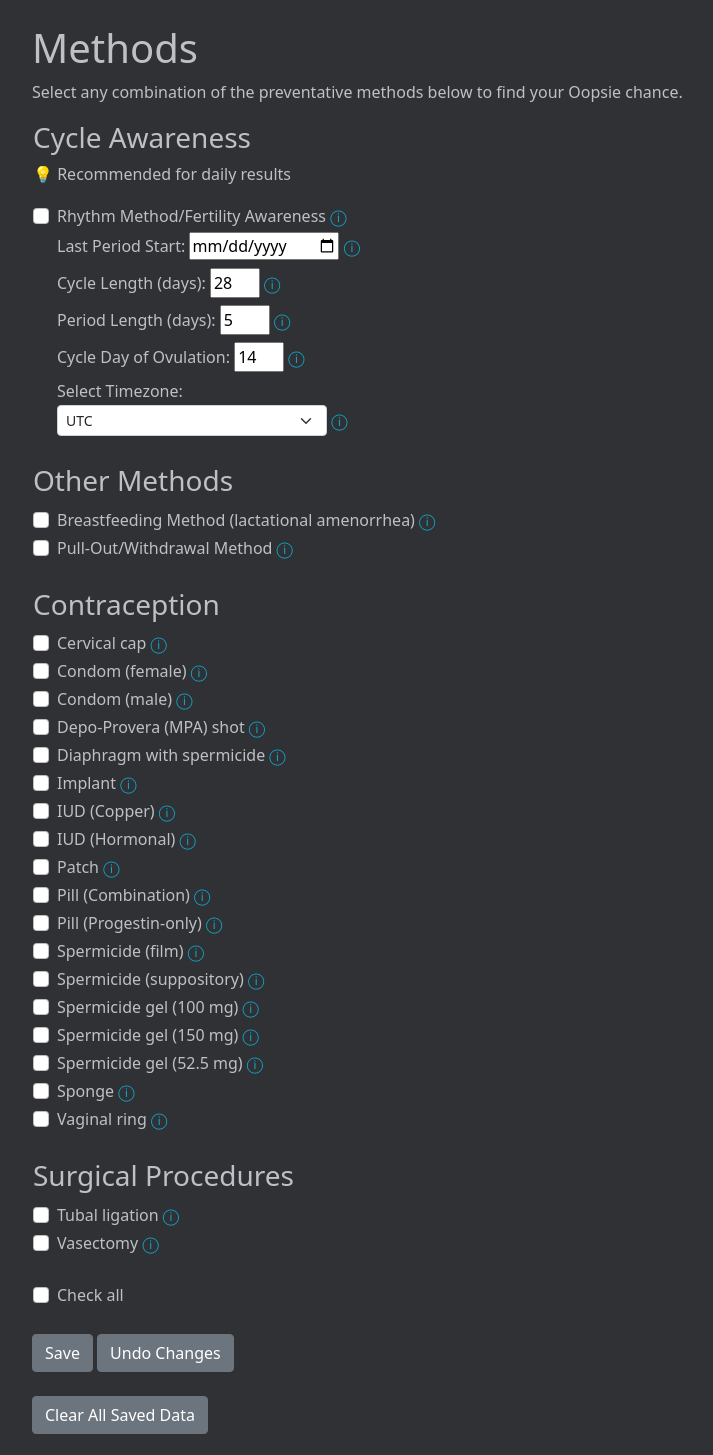
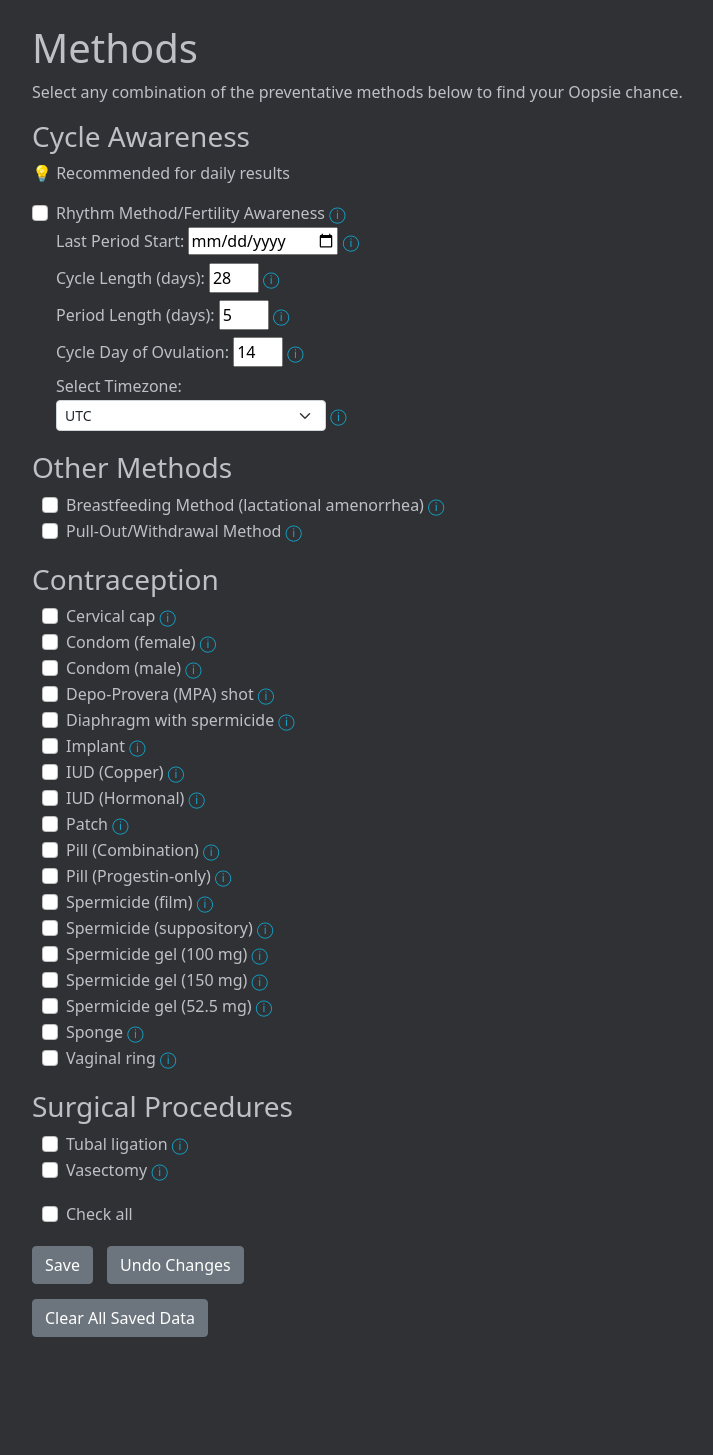
Before and after one commit to ragmats/oopsie, a Flask app: page /methods in a window 1280 px wide. Shown: the part 65-1520 px from the top of the page, without its empty margins (50-763 px from the left). After the commit the page ends 1402 px from the top, so only its background shows below. Run offline with Flask 2, Linux system fonts and the light colour scheme; data comes from the database, SQL or seed files in the repository.

Commit message:
replaced tables with divs

```diff
--- a/app.py
+++ b/app.py
@@ -242,7 +242,7 @@ def index():
                 method = Methods.query.filter_by(type="method").order_by(Methods.id).all()
                 surgical = Methods.query.filter_by(type="surgical procedure").order_by(Methods.id).all()
 
-                return render_template("methods.html", contraception=contraception, cycle_awareness=cycle_awareness, method=method, surgical=surgical, selections=session.get("selections"), cycle_start=cycle_start, cycle_length=cycle_length, period_length=period_length, cycle_day_ovulation=cycle_day_ovulation, rhythm_chance=rhythm_chance, rhythm_error=rhythm_error, date_error=date_error, cycle_length_error=cycle_length_error, period_length_error=period_length_error, cycle_day_ovulation_error=cycle_day_ovulation_error, length_error=length_error)
+                return render_template("methods.html", contraception=contraception, cycle_awareness=cycle_awareness, method=method, surgical=surgical, selections=session.get("selections"), cycle_start=cycle_start, cycle_length=cycle_length, period_length=period_length, cycle_day_ovulation=cycle_day_ovulation, rhythm_chance=rhythm_chance, rhythm_error=rhythm_error, date_error=date_error, cycle_length_error=cycle_length_error, period_length_error=period_length_error, cycle_day_ovulation_error=cycle_day_ovulation_error, length_error=length_error, timezones=pytz.all_timezones, timezone=session.get("timezone"))
 
     # When user navigates back to homepage without clicking "save" from Methods page...
     else:
--- a/static/css/styles.css
+++ b/static/css/styles.css
@@ -47,6 +47,14 @@ ul {
 
 .li_spaced {
     margin-bottom: 10px;
+}
+
+.method_container {
+    margin-bottom: 20px;
+}
+
+.method_checkbox_container {
+    margin-left: 10px;
 }
 
 .week_container {
--- a/templates/get_lucky.html
+++ b/templates/get_lucky.html
@@ -21,7 +21,8 @@
     <p>It's business time! You have no chance of an Oopsie today!</p>
   {% endif %}
 
-  <button class="btn btn-secondary" id="get_lucky">Get Lucky</button> <button class="btn btn-secondary" id="reset">Reset</button>
+  <button class="btn btn-secondary" style="margin-right: 10px;" id="get_lucky">Get Lucky</button>
+  <button class="btn btn-secondary" id="reset">Reset</button>
 
   <br/><br/>
   <div class="form-check">
--- a/templates/methods.html
+++ b/templates/methods.html
@@ -5,13 +5,14 @@
 {% endblock %}
 
 {% block main %}
+  <form action="{{ url_for('index') }}" method="POST">
+
+    <div>
       <h1>Methods</h1>
       <p>Select any combination of the preventative methods below to find your Oopsie chance.</p>
 
-  <form action="{{ url_for('index') }}" method="POST">
-    <table>
-      <tr>
-        <td colspan="2">
+        <div class="method_container">
+
           <h3>Cycle Awareness</h3>
           <p>&#128161; Recommended for daily results</p>
           {% if rhythm_error %}
@@ -54,11 +55,9 @@
               {% endif %}
             {% endif %}
           {% endfor %}
-        </td>
-      </tr>
+
           {% for row in cycle_awareness %}
-      <tr>
-        <td>
+
             <div class="form-check">
               {% if row.id|string in selections %}
                 <input class="form-check-input" type="checkbox" value="{{ row.id }}" name="method_selected" id="{{ row.id }}" checked>
@@ -77,11 +76,9 @@
                 {% endif %}
                 </label>
             </div>
-        </td>
-      </tr>
+
           {% endfor %}
-    <tr>
-      <td>
+
           <div class="form-check">
             <label class="form-label" for="cycle_start">Last Period Start:</label>
             {% if cycle_start %}
@@ -147,17 +144,16 @@
 
           </div>
 
-      </td>
-    </tr>
-      <tr>
-        <td colspan="2">
-          <br/>
+        </div>
+
+        <div class="method_container">
+
           <h3>Other Methods</h3>
-      </td>
-    </tr>
+
+          <div class="method_checkbox_container">
+
             {% for row in method %}
-      <tr>
-        <td>
+
               <div class="form-check">
                 {% if row.id|string in selections %}
                   <input class="form-check-input" type="checkbox" value="{{ row.id }}" name="method_selected" id="{{ row.id }}" checked>
@@ -172,18 +168,21 @@
                   {% endif %}
                   </label>
               </div>
-        </td>
-      </tr>
+
             {% endfor %}
-    <tr>
-      <td colspan="2">
-        <br/>
+
+          </div>
+
+        </div>
+
+        <div class="method_container">
+
           <h3>Contraception</h3>
-      </td>
-    </tr>
+
+          <div class="method_checkbox_container">
+
             {% for row in contraception %}
-      <tr>
-        <td>
+
               <div class="form-check">
                 {% if row.id|string in selections %}
                   <input class="form-check-input" type="checkbox" value="{{ row.id }}" name="method_selected" id="{{ row.id }}" checked>
@@ -198,18 +197,21 @@
                   {% endif %}
                   </label>
               </div>
-        </td>
-      </tr>
+
             {% endfor %}
-    <tr>
-      <td colspan="2">
-        <br/>
+
+          </div>
+
+        </div>
+
+        <div class="method_container">
+
           <h3>Surgical Procedures</h3>
-      </td>
-    </tr>
+
+          <div class="method_checkbox_container">
+
             {% for row in surgical %}
-      <tr>
-        <td>
+
               <div class="form-check">
                 {% if row.id|string in selections %}
                   <input class="form-check-input" type="checkbox" value="{{ row.id }}" name="method_selected" id="{{ row.id }}" checked>
@@ -224,25 +226,38 @@
                   {% endif %}
                 </label>
               </div>
-        </td>
-      </tr>
+
             {% endfor %}
-    <tr>
-      <td>
+
+          </div>
+
+        </div>
+
+        <div class="method_container method_checkbox_container">
           <div class="form-check">
-          <br/><input class="form-check-input" type="checkbox" id="check_all" onclick="check_uncheck(this)">
-          <label style="font-weight:500;" class="form-check-label" for="check_all">
-              Check all
-          </label>
+            <input class="form-check-input" type="checkbox" id="check_all" onclick="check_uncheck(this)">
+              <label style="font-weight:500;" class="form-check-label" for="check_all">Check all</label>
           </div>
-      </td>
-    </tr>
-    </table>
-    <br/>
-    <button type="submit" class="btn btn-secondary">Save</button> <button type="reset" class="btn btn-secondary">Undo Changes</button>
+
+        </div>
+
+    </div>
+
+
+    <div style="margin-bottom: 15px;">
+
+      <button type="submit" class="btn btn-secondary" style="margin-right: 10px;">Save</button>
+      <button type="reset" class="btn btn-secondary">Undo Changes</button>
+
+    </div>
+
   </form>
-  <br/>
-  <form action="{{ url_for('clear') }}" method="GET"><button type="submit" class="btn btn-secondary">Clear All Saved Data</button></form>
+
+  <div>
+    <form action="{{ url_for('clear') }}" method="GET">
+      <button type="submit" class="btn btn-secondary">Clear All Saved Data</button>
+    </form>
+  </div>
 
   <script>
       // Checks/un-checks all check-boxes
```
Also changed, not shown: templates/index.html (+27 -27 lines). Lines whose indentation alone changed are shown as unchanged.
